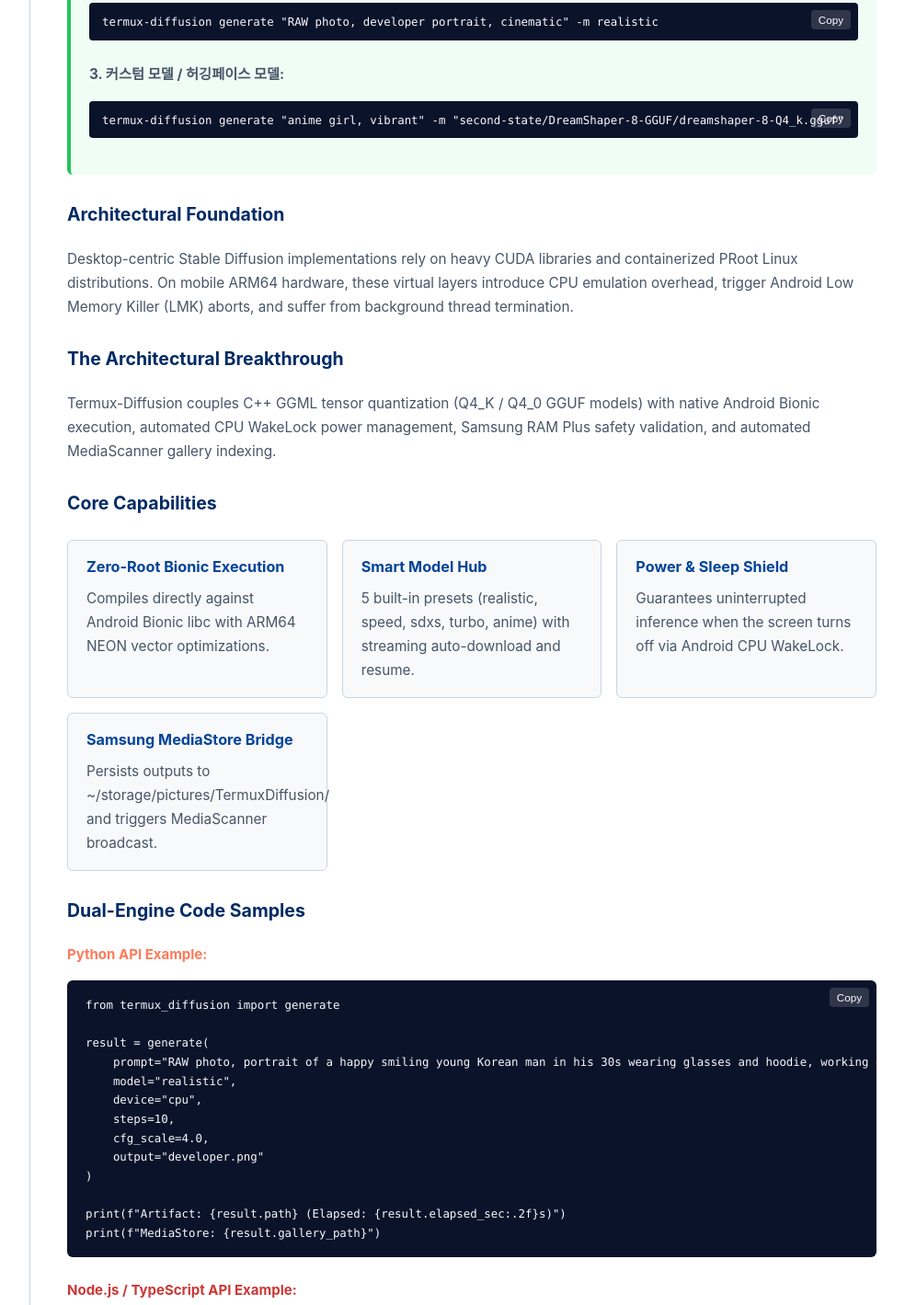
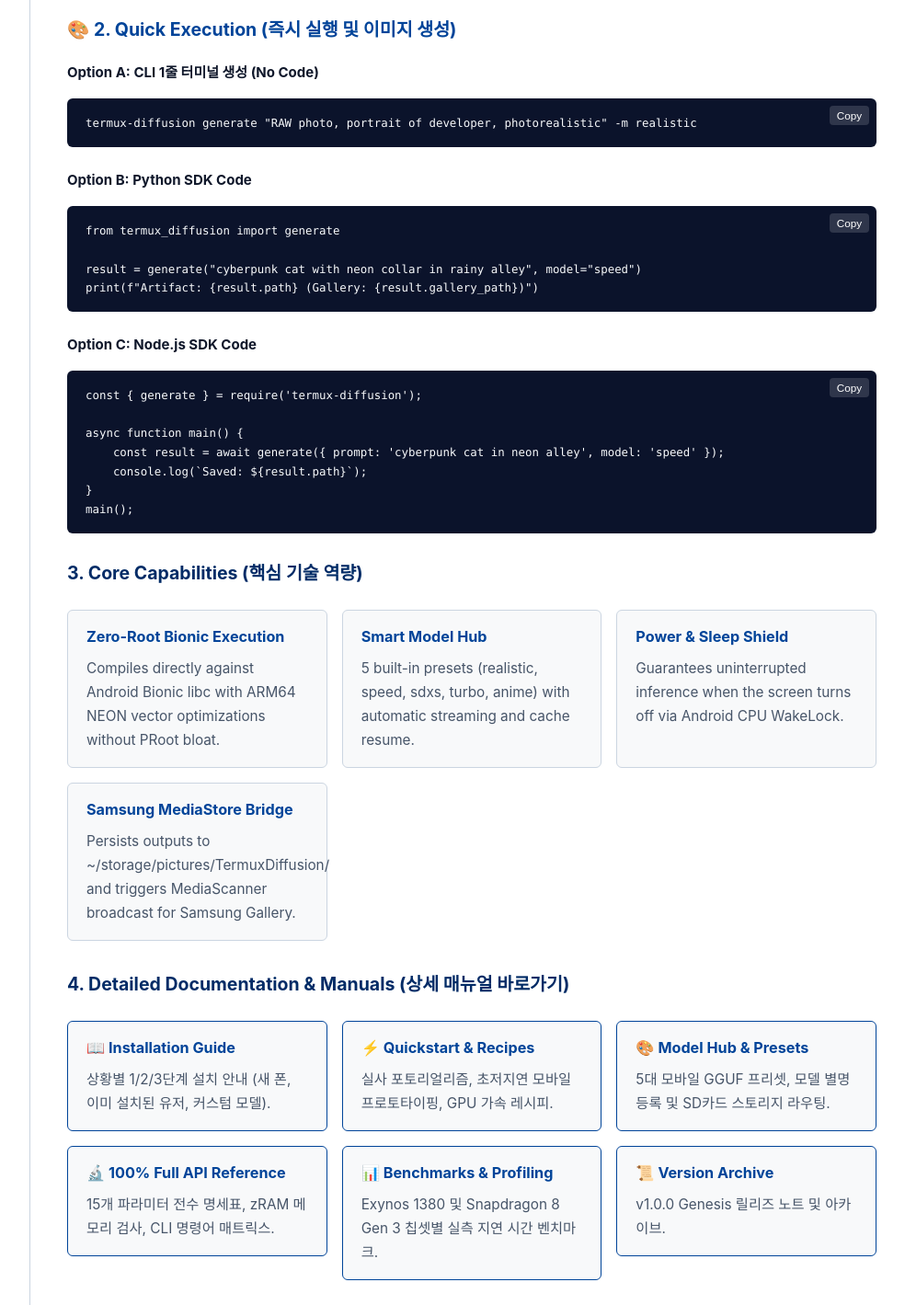
Before and after one commit to uno-km/amv-diffusion, a website: page docs/index.html in a window 1280 px wide. Shown: the part 614-2033 px from the top of the page at 92% size, without its empty margins (227-1211 px from the left). Drawn offline with Linux system fonts and the light colour scheme.

Commit message:
docs: streamline index page layout with installation first, execution second, and subpage cards

```diff
--- a/docs/index.html
+++ b/docs/index.html
@@ -145,45 +145,59 @@
             <p data-i18n="home.subtitle">A unified dual-engine (Python &amp; Node.js) diffusion framework designed for Samsung Galaxy and Android ARM64 hardware without container virtualization or root privileges.</p>
 
             <div class="badges-bar">
-                <a href="https://pypi.org/project/termux-diffusion/" target="_blank"><img src="https://img.shields.io/pypi/v/termux-diffusion.svg?color=blue" alt="PyPI Version"></a>
-                <a href="https://www.npmjs.com/package/termux-diffusion" target="_blank"><img src="https://img.shields.io/npm/v/termux-diffusion.svg?color=red" alt="npm Version"></a>
+                <a href="https://pypi.org/project/termux-diffusion/" target="_blank"><img src="https://img.shields.io/badge/pypi-v1.0.0-blue.svg" alt="PyPI Version"></a>
+                <a href="https://www.npmjs.com/package/termux-diffusion" target="_blank"><img src="https://img.shields.io/badge/npm-v1.0.0-red.svg" alt="npm Version"></a>
                 <img src="https://img.shields.io/badge/python-3.8+-blue.svg" alt="Python Version">
                 <img src="https://img.shields.io/badge/node-16+-brightgreen.svg" alt="Node Version">
                 <img src="https://img.shields.io/badge/platform-Samsung%20Galaxy%20%7C%20ARM64-green.svg" alt="Platform">
                 <img src="https://img.shields.io/badge/tests-15%20passed%20%7C%20100%25-success" alt="Tests">
             </div>
 
-            <div class="alert alert-tip">
-                <span class="alert-title" data-i18n="home.quickInstallTitle">User Scenario Quick Playbook (사용자 상황별 빠른 시작)</span>
-                <p><strong>1. 아무것도 없는 사람 (Clean Install):</strong></p>
-                <pre><code># Python (2줄 완성):
-termux-setup-storage
-pkg update -y && pkg install python clang cmake git termux-api wget -y && pip install termux-diffusion && termux-diffusion-install
-
-# Node.js (2줄 완성):
-termux-setup-storage
-pkg update -y && pkg install nodejs-lts clang cmake git termux-api wget -y && npm install -g termux-diffusion && npx termux-diffusion install</code></pre>
-                <p style="margin-top: 10px;"><strong>2. 이미 설치된 사람 (CLI 1줄 생성):</strong></p>
-                <pre><code>termux-diffusion generate "RAW photo, developer portrait, cinematic" -m realistic</code></pre>
-                <p style="margin-top: 10px;"><strong>3. 커스텀 모델 / 허깅페이스 모델:</strong></p>
-                <pre><code>termux-diffusion generate "anime girl, vibrant" -m "second-state/DreamShaper-8-GGUF/dreamshaper-8-Q4_k.gguf"</code></pre>
+            <!-- 1. 초고속 설치 (Installation First) -->
+            <div class="alert alert-tip" style="margin-top: 20px;">
+                <span class="alert-title" data-i18n="home.quickInstallTitle">⚡ 1. 1-Line Quick Installation (초고속 설치)</span>
+                <p data-i18n="home.quickInstallDesc">Select your runtime and run the 1-line installation in Termux:</p>
+                <div style="margin-top: 12px;">
+                    <h4 style="margin: 8px 0 4px 0; color: #0055cc;">🐍 Python (PyPI):</h4>
+                    <pre><code>pip install termux-diffusion && termux-diffusion-install</code></pre>
+                    <h4 style="margin: 14px 0 4px 0; color: #cb3837;">☕ Node.js / TypeScript (npm):</h4>
+                    <pre><code>npm install -g termux-diffusion && npx termux-diffusion install</code></pre>
+                </div>
             </div>
 
-            <h3 data-i18n="home.whyTitle">Architectural Foundation</h3>
-            <p data-i18n="home.whyText">Desktop-centric Stable Diffusion implementations rely on heavy CUDA libraries and containerized PRoot Linux distributions. On mobile ARM64 hardware, these virtual layers introduce CPU emulation overhead, trigger Android Low Memory Killer (LMK) aborts, and suffer from background thread termination.</p>
+            <!-- 2. 즉시 실행 & 생성 방법 (Execution Next) -->
+            <div class="card" style="margin-bottom: 24px;">
+                <h3 style="margin-top: 0; color: var(--primary-color);">🎨 2. Quick Execution (즉시 실행 및 이미지 생성)</h3>
 
-            <h3 data-i18n="home.solTitle">The Architectural Breakthrough</h3>
-            <p data-i18n="home.solText">Termux-Diffusion couples C++ GGML tensor quantization (Q4_K / Q4_0 GGUF models) with native Android Bionic execution, automated CPU WakeLock power management, Samsung RAM Plus safety validation, and automated MediaScanner gallery indexing.</p>
+                <h4 style="margin: 12px 0 6px 0;">Option A: CLI 1줄 터미널 생성 (No Code)</h4>
+                <pre><code>termux-diffusion generate "RAW photo, portrait of developer, photorealistic" -m realistic</code></pre>
 
-            <h3 data-i18n="home.capTitle">Core Capabilities</h3>
+                <h4 style="margin: 18px 0 6px 0;">Option B: Python SDK Code</h4>
+                <pre><code>from termux_diffusion import generate
+
+result = generate("cyberpunk cat with neon collar in rainy alley", model="speed")
+print(f"Artifact: {result.path} (Gallery: {result.gallery_path})")</code></pre>
+
+                <h4 style="margin: 18px 0 6px 0;">Option C: Node.js SDK Code</h4>
+                <pre><code>const { generate } = require('termux-diffusion');
+
+async function main() {
+    const result = await generate({ prompt: 'cyberpunk cat in neon alley', model: 'speed' });
+    console.log(`Saved: ${result.path}`);
+}
+main();</code></pre>
+            </div>
+
+            <!-- 3. 핵심 기술 특장점 (Core Capabilities) -->
+            <h3 data-i18n="home.capTitle">3. Core Capabilities (핵심 기술 역량)</h3>
             <div class="features-grid">
                 <div class="feature-card">
                     <h4>Zero-Root Bionic Execution</h4>
-                    <p>Compiles directly against Android Bionic libc with ARM64 NEON vector optimizations.</p>
+                    <p>Compiles directly against Android Bionic libc with ARM64 NEON vector optimizations without PRoot bloat.</p>
                 </div>
                 <div class="feature-card">
                     <h4>Smart Model Hub</h4>
-                    <p>5 built-in presets (realistic, speed, sdxs, turbo, anime) with streaming auto-download and resume.</p>
+                    <p>5 built-in presets (realistic, speed, sdxs, turbo, anime) with automatic streaming and cache resume.</p>
                 </div>
                 <div class="feature-card">
                     <h4>Power &amp; Sleep Shield</h4>
@@ -191,45 +205,48 @@ pkg update -y && pkg install nodejs-lts clang cmake git termux-api wget -y && np
                 </div>
                 <div class="feature-card">
                     <h4>Samsung MediaStore Bridge</h4>
-                    <p>Persists outputs to ~/storage/pictures/TermuxDiffusion/ and triggers MediaScanner broadcast.</p>
+                    <p>Persists outputs to ~/storage/pictures/TermuxDiffusion/ and triggers MediaScanner broadcast for Samsung Gallery.</p>
                 </div>
             </div>
 
-            <h3 data-i18n="home.codeExampleTitle">Dual-Engine Code Samples</h3>
-
-            <div style="margin-top: 16px;">
-                <h4 style="color: #ff7a59; margin-bottom: 6px;">Python API Example:</h4>
-                <pre><code>from termux_diffusion import generate
-
-result = generate(
-    prompt="RAW photo, portrait of a happy smiling young Korean man in his 30s wearing glasses and hoodie, working on laptop, photorealistic, cinematic",
-    model="realistic",
-    device="cpu",
-    steps=10,
-    cfg_scale=4.0,
-    output="developer.png"
-)
-
-print(f"Artifact: {result.path} (Elapsed: {result.elapsed_sec:.2f}s)")
-print(f"MediaStore: {result.gallery_path}")</code></pre>
-
-                <h4 style="color: #cb3837; margin: 20px 0 6px 0;">Node.js / TypeScript API Example:</h4>
-                <pre><code>const { generate } = require('termux-diffusion');
-
-async function main() {
-    const result = await generate({
-        prompt: 'cyberpunk cat in neon alley, 8k, cinematic',
-        model: 'speed',
-        device: 'cpu',
-        steps: 10,
-        output: 'cyber_cat.png'
-    });
-
-    console.log(`Artifact: ${result.path}`);
-    console.log(`MediaStore: ${result.galleryPath}`);
-}
-
-main().catch(console.error);</code></pre>
+            <!-- 4. 상세 매뉴얼 및 서브페이지 이동 안내 (Deep Documentation Navigation Cards) -->
+            <h3 style="margin-top: 32px;">4. Detailed Documentation &amp; Manuals (상세 매뉴얼 바로가기)</h3>
+            <div class="features-grid">
+                <a href="installation.html" style="text-decoration: none; color: inherit;">
+                    <div class="feature-card" style="border: 1px solid var(--primary-color); cursor: pointer;">
+                        <h4 style="color: var(--primary-color);">📖 Installation Guide</h4>
+                        <p>상황별 1/2/3단계 설치 안내 (새 폰, 이미 설치된 유저, 커스텀 모델).</p>
+                    </div>
+                </a>
+                <a href="quickstart.html" style="text-decoration: none; color: inherit;">
+                    <div class="feature-card" style="border: 1px solid var(--primary-color); cursor: pointer;">
+                        <h4 style="color: var(--primary-color);">⚡ Quickstart &amp; Recipes</h4>
+                        <p>실사 포토리얼리즘, 초저지연 모바일 프로토타이핑, GPU 가속 레시피.</p>
+                    </div>
+                </a>
+                <a href="models.html" style="text-decoration: none; color: inherit;">
+                    <div class="feature-card" style="border: 1px solid var(--primary-color); cursor: pointer;">
+                        <h4 style="color: var(--primary-color);">🎨 Model Hub &amp; Presets</h4>
+                        <p>5대 모바일 GGUF 프리셋, 모델 별명 등록 및 SD카드 스토리지 라우팅.</p>
+                    </div>
+                </a>
+                <a href="api-reference.html" style="text-decoration: none; color: inherit;">
+                    <div class="feature-card" style="border: 1px solid var(--primary-color); cursor: pointer;">
+                        <h4 style="color: var(--primary-color);">🔬 100% Full API Reference</h4>
+                        <p>15개 파라미터 전수 명세표, zRAM 메모리 검사, CLI 명령어 매트릭스.</p>
+                    </div>
+                </a>
+                <a href="benchmarks.html" style="text-decoration: none; color: inherit;">
+                    <div class="feature-card" style="border: 1px solid var(--primary-color); cursor: pointer;">
+                        <h4 style="color: var(--primary-color);">📊 Benchmarks &amp; Profiling</h4>
+                        <p>Exynos 1380 및 Snapdragon 8 Gen 3 칩셋별 실측 지연 시간 벤치마크.</p>
+                    </div>
+                </a>
+                <a href="versions.html" style="text-decoration: none; color: inherit;">
+                    <div class="feature-card" style="border: 1px solid var(--primary-color); cursor: pointer;">
+                        <h4 style="color: var(--primary-color);">📜 Version Archive</h4>
+                        <p>v1.0.0 Genesis 릴리즈 노트 및 아카이브.</p>
+                    </div>
             </div>
         </main>
     </div>
```
Also changed, not shown: 1 other file.
